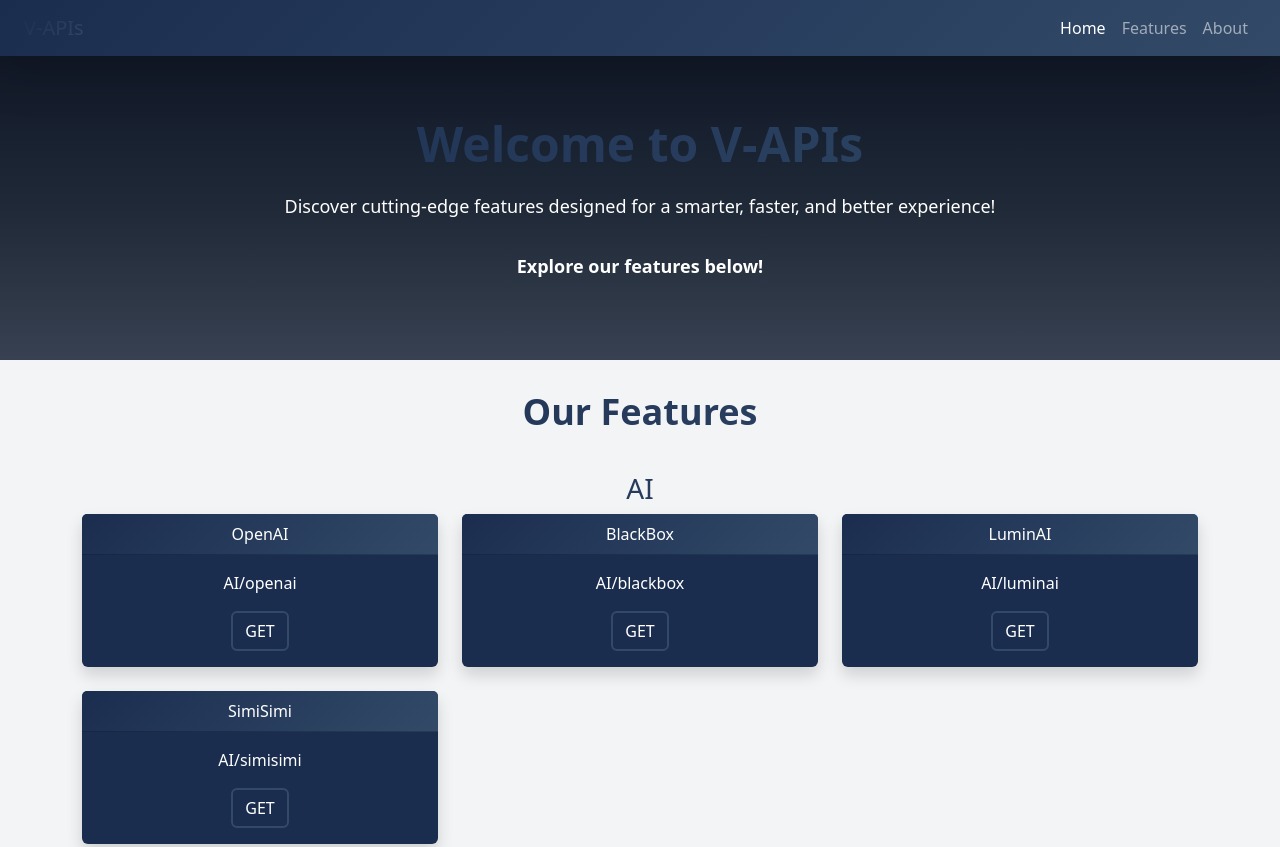
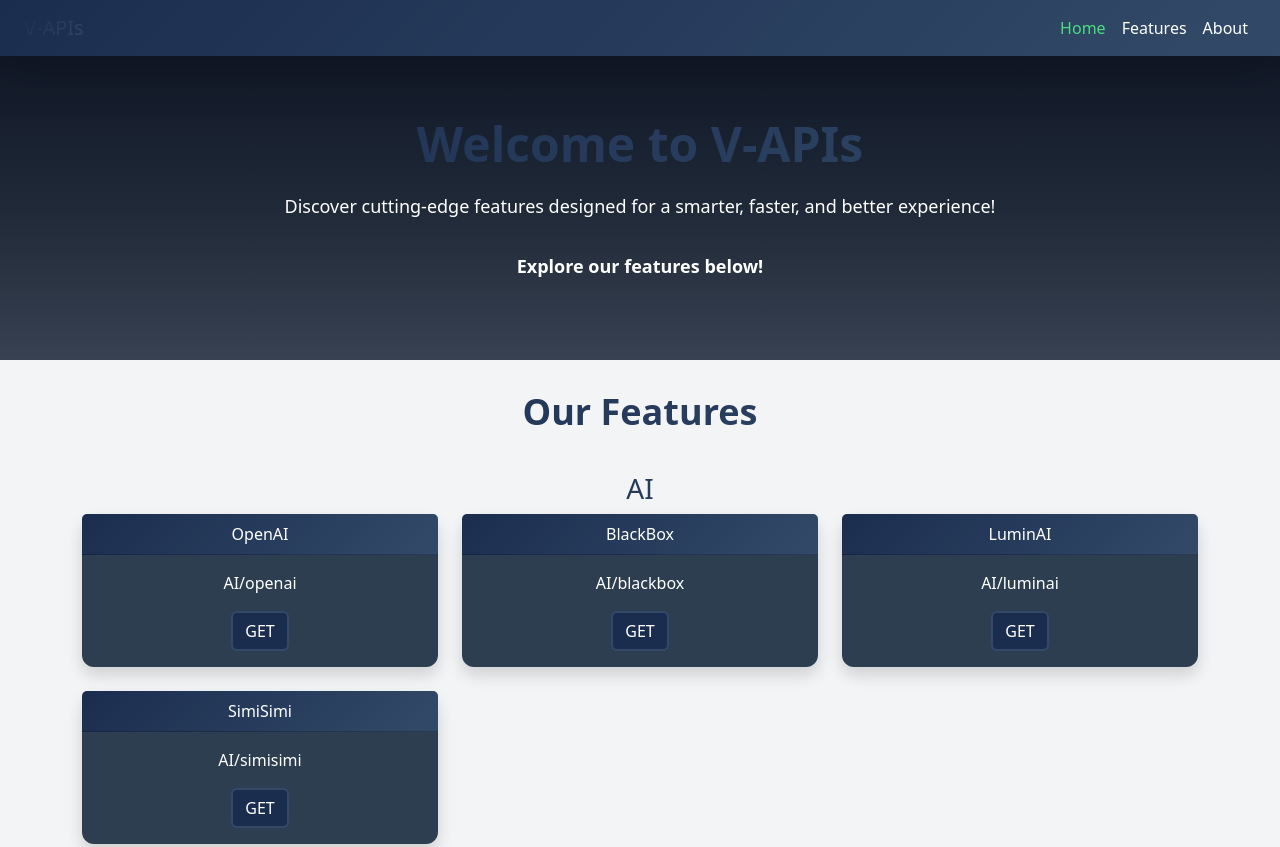
Before and after one commit to ViooWA/Mysetz, a website: page public/index.html in a window 1280 px wide. Shown: the top 847 px of the page. Drawn offline with nearby package versions, Linux system fonts and the light colour scheme.

Commit message:
Add files via upload

```diff
--- a/public/index.html
+++ b/public/index.html
@@ -28,9 +28,10 @@
       transform: scale(1.05);
     }
     .card {
-      background-color: #1b2d4f;
+      background-color: #2c3e50;
       color: white;
       border: none;
+      border-radius: 12px;
       transition: box-shadow 0.3s, transform 0.3s;
     }
     .card:hover {
@@ -42,6 +43,12 @@
     }
     header h1, header p {
       color: #fff;
+    }
+    .navbar-nav .nav-link {
+      color: #fff !important;
+    }
+    .navbar-nav .nav-link.active {
+      color: #4ade80 !important;
     }
   </style>
 </head>
@@ -74,7 +81,8 @@
   </header>
   <main class="container my-8" id="features">
     <h2 class="text-center text-4xl gradient-text font-semibold mb-10">Our Features</h2>
-    <div id="feature-list" class="row g-4"></div>
+    <div id="feature-list" class="row g-4">
+    </div>
   </main>
   <section id="about" class="py-16 bg-white">
     <div class="container">
```
